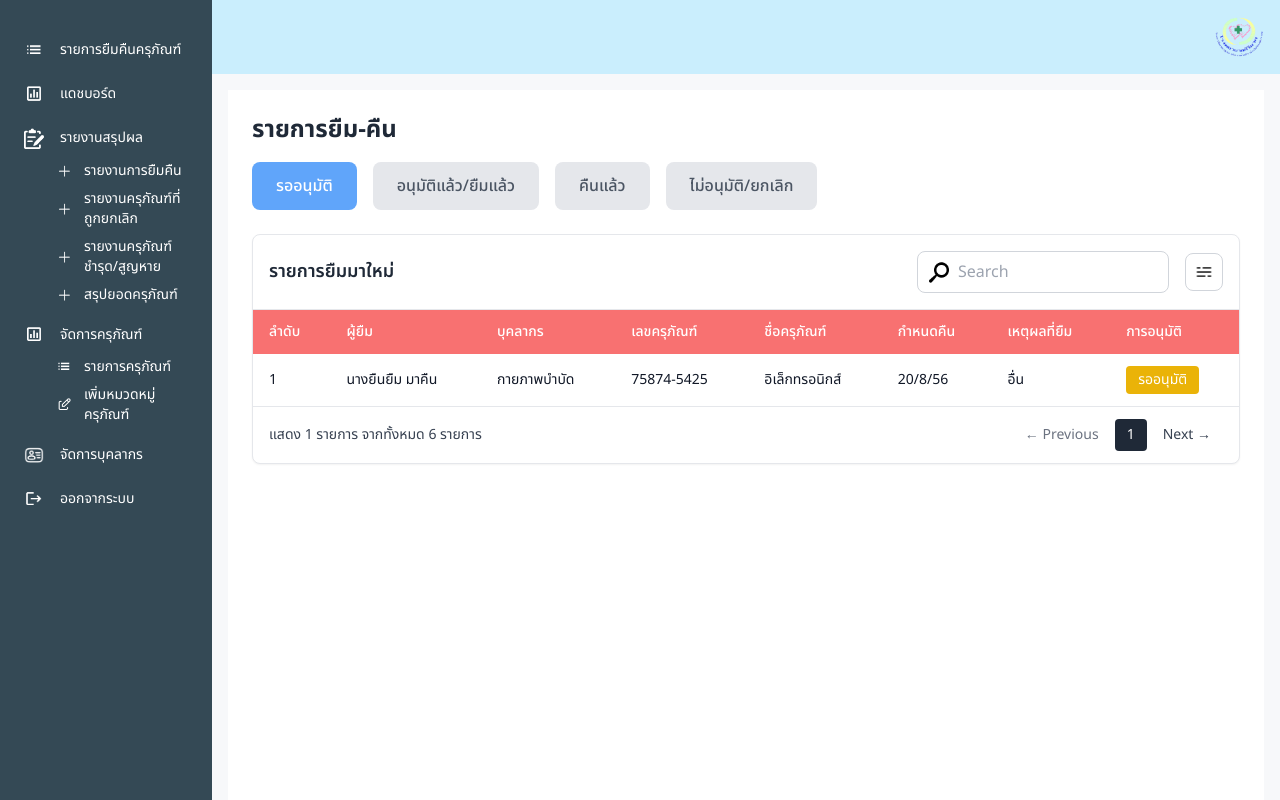
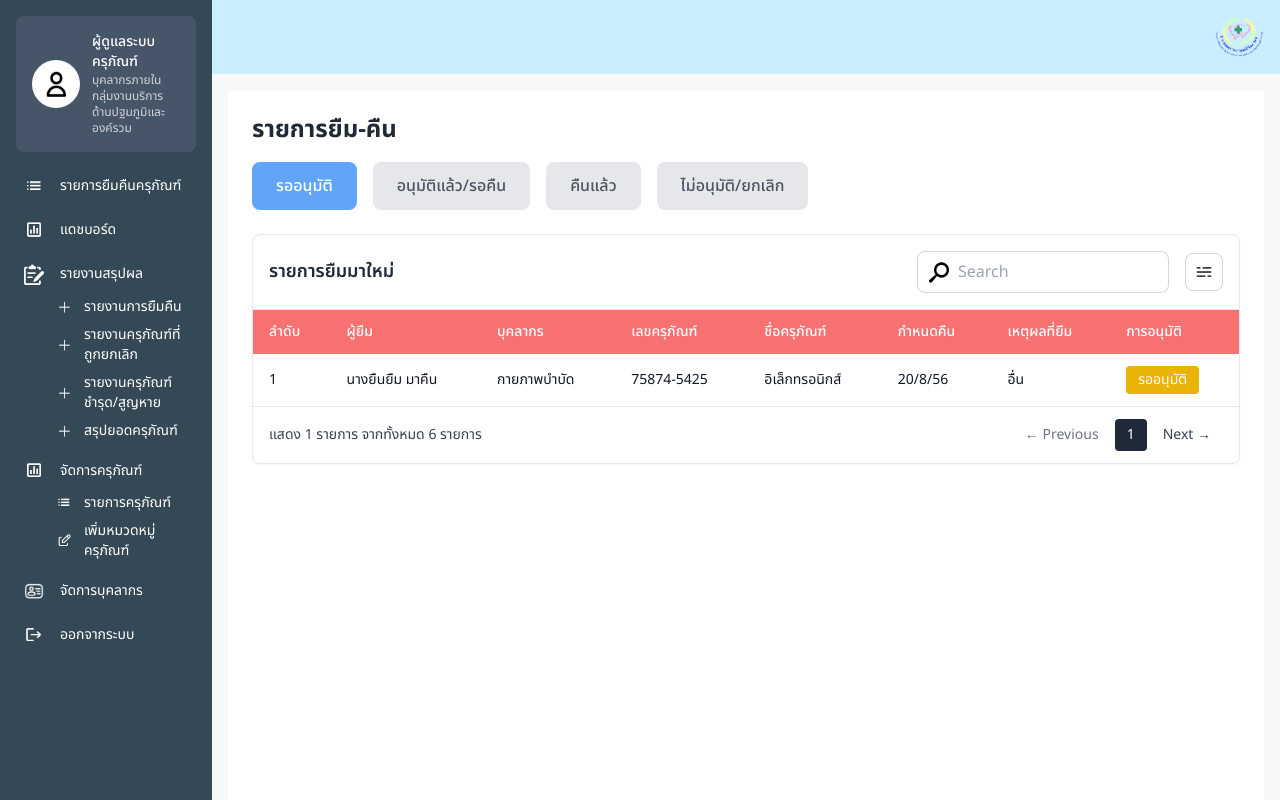
Before and after one commit to KaNywTipm/karuphan-hospital, a Next.js app: page /role1-admin in a window 1280 px wide. Built offline with nearby package versions, Linux system fonts and the light colour scheme.

Commit message:
Refactor dropdown components and update user data structure

```diff
--- a/src/app/(page)/role1-admin/page.tsx
+++ b/src/app/(page)/role1-admin/page.tsx
@@ -40,7 +40,7 @@ const AdminPage = () => {
             count: borrowReturnData.filter(item => item.status === "รออนุมัติ").length
         },
         {
-            name: "อนุมัติแล้ว/ยืมแล้ว",
+            name: "อนุมัติแล้ว/รอคืน",
             color: "bg-yellow-400 text-white",
             count: borrowReturnData.filter(item => item.status === "อนุมัติ").length
         },
--- a/src/components/Menu.tsx
+++ b/src/components/Menu.tsx
@@ -1,4 +1,4 @@
-import { role } from "@/lib/data";
+import { role, currentUser } from "@/lib/data";
 import Image from "next/image";
 import Link from "next/link";
 
@@ -106,7 +106,31 @@ const menuItems = [
 
 const Menu = () => {
   return (
-    <div className="mt-4 text-sm">
+    <div className="flex flex-col h-full">
+      {/* Profile Section */}
+      <div className="flex items-center gap-3 p-4 mb-4 bg-slate-600 rounded-lg">
+        <div className="w-12 h-12 bg-white rounded-full flex items-center justify-center flex-shrink-0">
+          <Image
+            src="/profile.png"
+            alt="profile"
+            width={20}
+            height={20}
+            className="text-gray-600"
+          />
+        </div>
+        <div className="flex-1 min-w-0 hidden lg:block">
+          <p className="text-white font-medium text-sm break-words">
+            {currentUser.name}
+          </p>
+          <p className="text-gray-300 text-xs break-words whitespace-normal">
+            {currentUser.department}
+          </p>
+        </div>
+      </div>
+
+
+      {/* Menu Items */}
+      <div className="flex-1 text-sm">
         {menuItems.map((i) => (
           <div className="flex flex-col gap-2" key={i.title}>
             {i.items.map((item) => {
@@ -121,7 +145,7 @@ const Menu = () => {
                     href={item.href}
                     className={`flex items-center justify-center lg:justify-start gap-4 py-2 md:px-2 rounded-md
                       ${isLogout ? "text-White hover:bg-red-500" : "text-White"}
-                    ${!hasSub && !isLogout ? "hover:bg-gray-800" : ""}
+                      ${!hasSub && !isLogout ? "hover:bg-gray-700" : ""}
                     `}
                   >
                     <Image
@@ -140,7 +164,7 @@ const Menu = () => {
                         <Link
                           href={sub.href}
                           key={sub.label}
-                        className="ml-8 flex items-center justify-start gap-3 text-white py-1 px-2 rounded hover:bg-gray-800 text-sm"
+                          className="ml-8 flex items-center justify-start gap-3 text-white py-1 px-2 rounded hover:bg-gray-700 text-sm"
                         >
                           <Image
                             src={sub.icon}
@@ -158,6 +182,7 @@ const Menu = () => {
           </div>
         ))}
       </div>
+    </div>
   );
 };
 
--- a/src/components/dropdown/Category.tsx
+++ b/src/components/dropdown/๊Unit.tsx
@@ -1,6 +1,9 @@
-const Category = [
+const Unit = [
     {
         items: [
+            {
+                label: "บุคลากรภายในกลุ่มงานบริการด้านปฐมภูมิและองค์รวม",
+            },
             {
                 label: "กลุ่มงานบริหารทั่วไป",
             },
@@ -37,11 +40,8 @@ const Category = [
             {
                 label: "กลุ่มงานสุขภาพจิตและยาเสพติด",
             },
-            {
-                label: "ประชาชนทั่วไป",
-            },
         ],
     },
 ];
 
-export default Category;
+export default Unit;
--- a/src/components/modal/Add-karuphan.tsx
+++ b/src/components/modal/Add-karuphan.tsx
@@ -2,7 +2,7 @@
 
 import { useState } from "react";
 import Image from "next/image";
-import List from "@/components/dropdown/List-karuphan";
+import List from "@/components/dropdown/Category-karuphan";
 
 const Addkaruphan = () => {
     const [isOpen, setIsOpen] = useState(true);
--- a/src/components/modal/Edit-karuphan.tsx
+++ b/src/components/modal/Edit-karuphan.tsx
@@ -2,7 +2,7 @@
 
 import { useState } from "react";
 import Image from "next/image";
-import List from "@/components/dropdown/List-karuphan";
+import List from "@/components/dropdown/Category-karuphan";
 import Status from "../dropdown/Status";
 
 const Editkaruphan = () => {
--- a/src/lib/data.ts
+++ b/src/lib/data.ts
@@ -1,6 +1,15 @@
 // TEMPORARY DATA
 
 export let role = "admin";
+
+// ข้อมูลผู้ใช้ปัจจุบัน (สำหรับ mock ข้อมูล)
+export const currentUser = {
+  id: 1,
+  name: "ผู้ดูแลระบบครุภัณฑ์",
+  department: "บุคลากรภายในกลุ่มงานบริการด้านปฐมภูมิและองค์รวม",
+  role: "admin",
+  title: "ผู้ดูแลระบบครุภัณฑ์",
+};
 
 export const inCPUData = [
   {
@@ -20,7 +29,6 @@ export const inCPUData = [
     name: "เครื่องตรวจครรภ์",
     category: "เครื่องมือทางการแพทย์",
     department: "ภายในแผนก",
-    serialNo: "FL-700",
     receivedDate: "2006-10-22",
     price: 750000.0,
     status: "ชำรุด",
@@ -35,7 +43,6 @@ export const outCPUData = [
     name: "เก้าอี้เหล็กยาว",
     category: "ครุภัณฑ์สำนักงาน",
     department: "ภายนอกแผนก",
-    serialNo: "-",
     receivedDate: "2001-11-01",
     price: 400.0,
     status: "ยืมโดย รพ.สต.ชุมชน",
@@ -46,7 +53,6 @@ export const outCPUData = [
     name: "เก้าอี้ล้อเลื่อนไฟเบอร์",
     category: "ครุภัณฑ์สำนักงาน",
     department: "ภายนอกแผนก",
-    serialNo: "-",
     receivedDate: "2003-10-24",
     price: 3000.0,
     status: "สูญหาย",
```
Also changed, not shown: src/components/dropdown/Category-karuphan.tsx (renamed from src/components/dropdown/List-karuphan.tsx), src/components/dropdown/Status.tsx (line endings or trailing spaces). Lines whose indentation alone changed are shown as unchanged.
